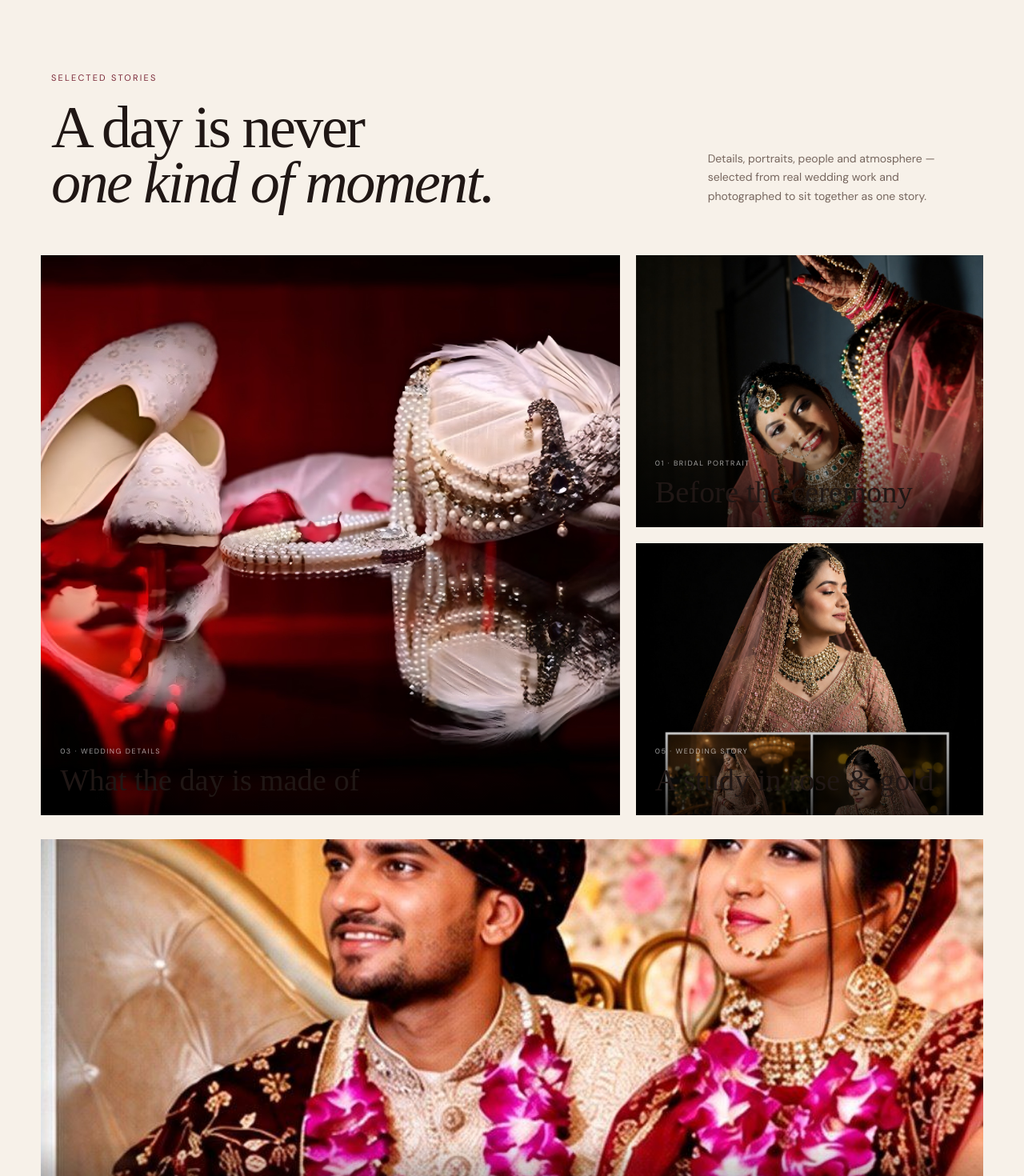
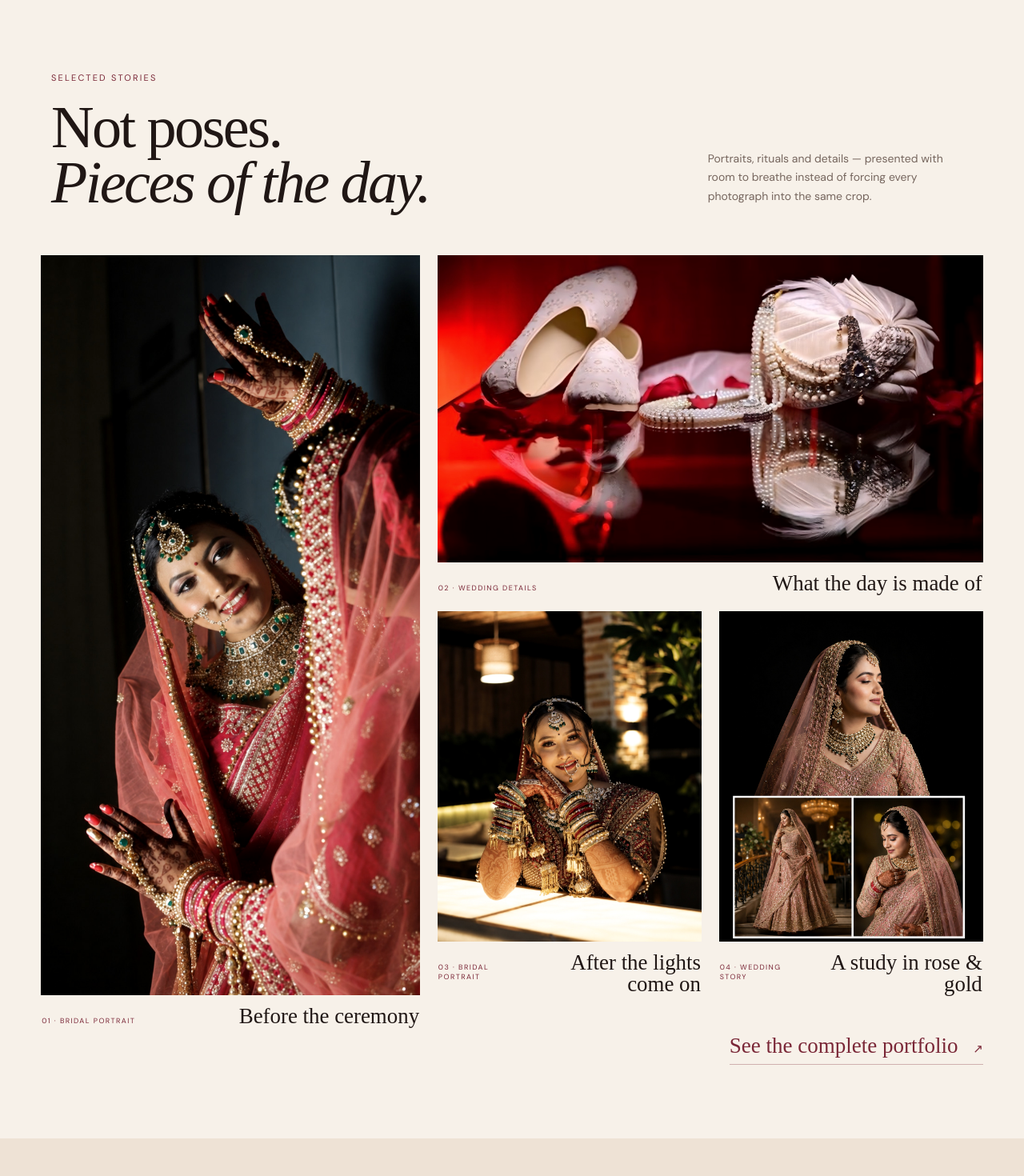
Before and after one commit to copywrk0-lgtm/Ansh-Digital-Studio, a Next.js app: page / in a window 1280 px wide. Shown: the part 1740-3210 px from the top of the page at 80% size. Built offline with nearby package versions, Linux system fonts and the light colour scheme; a web font is replaced by a local one.

Commit message:
Rebuild homepage portfolio composition

```diff
--- a/components/sections/PortfolioSection.tsx
+++ b/components/sections/PortfolioSection.tsx
@@ -4,18 +4,33 @@ import {portfolio} from '@/data/portfolio';
 import {Eyebrow} from '@/components/ui/Eyebrow';
 
 export function PortfolioSection(){
-  const featured=[portfolio[2],portfolio[0],portfolio[4],portfolio[1]];
+  const lead=portfolio[0];
+  const detail=portfolio[2];
+  const portrait=portfolio[3];
+  const story=portfolio[4];
   return <section className='work'>
     <div className='workIntro section'>
-      <div><Eyebrow light>Selected stories</Eyebrow><h2>A day is never<br/><em>one kind of moment.</em></h2></div>
-      <p>Details, portraits, people and atmosphere — selected from real wedding work and photographed to sit together as one story.</p>
+      <div><Eyebrow>Selected stories</Eyebrow><h2>Not poses.<br/><em>Pieces of the day.</em></h2></div>
+      <p>Portraits, rituals and details — presented with room to breathe instead of forcing every photograph into the same crop.</p>
     </div>
-    <div className='featuredGrid'>
-      {featured.map((p,i)=><article className={`featuredProject fp${i+1}`} key={p.n}>
-        <div className='featuredImage'><Image src={p.image} alt={`${p.type}: ${p.title}`} fill className='cover' sizes='(max-width:800px) 100vw, 50vw'/></div>
-        <div className='featuredMeta'><span>{p.n} · {p.type}</span><h3>{p.title}</h3></div>
-      </article>)}
+    <div className='featuredEditorial'>
+      <article className='featuredLead'>
+        <div className='featuredImage'><Image src={lead.image} alt={`${lead.type}: ${lead.title}`} fill className='cover' quality={92} sizes='(max-width:800px) 100vw, 42vw'/></div>
+        <div className='featuredCaption'><span>01 · {lead.type}</span><h3>{lead.title}</h3></div>
+      </article>
+      <div className='featuredRight'>
+        <article className='featuredWide'>
+          <div className='featuredImage'><Image src={detail.image} alt={`${detail.type}: ${detail.title}`} fill className='cover' quality={92} sizes='(max-width:800px) 100vw, 58vw'/></div>
+          <div className='featuredCaption'><span>02 · {detail.type}</span><h3>{detail.title}</h3></div>
+        </article>
+        <div className='featuredPair'>
+          {[portrait,story].map((p,i)=><article className='featuredSmall' key={p.n}>
+            <div className='featuredImage'><Image src={p.image} alt={`${p.type}: ${p.title}`} fill className='cover' quality={90} sizes='(max-width:800px) 100vw, 29vw'/></div>
+            <div className='featuredCaption'><span>0{i+3} · {p.type}</span><h3>{p.title}</h3></div>
+          </article>)}
+        </div>
+      </div>
     </div>
-    <div className='workFooter'><Link href='/portfolio'>Explore the full portfolio <span>↗</span></Link></div>
+    <div className='workFooter'><Link href='/portfolio'>See the complete portfolio <span>↗</span></Link></div>
   </section>;
 }
```
